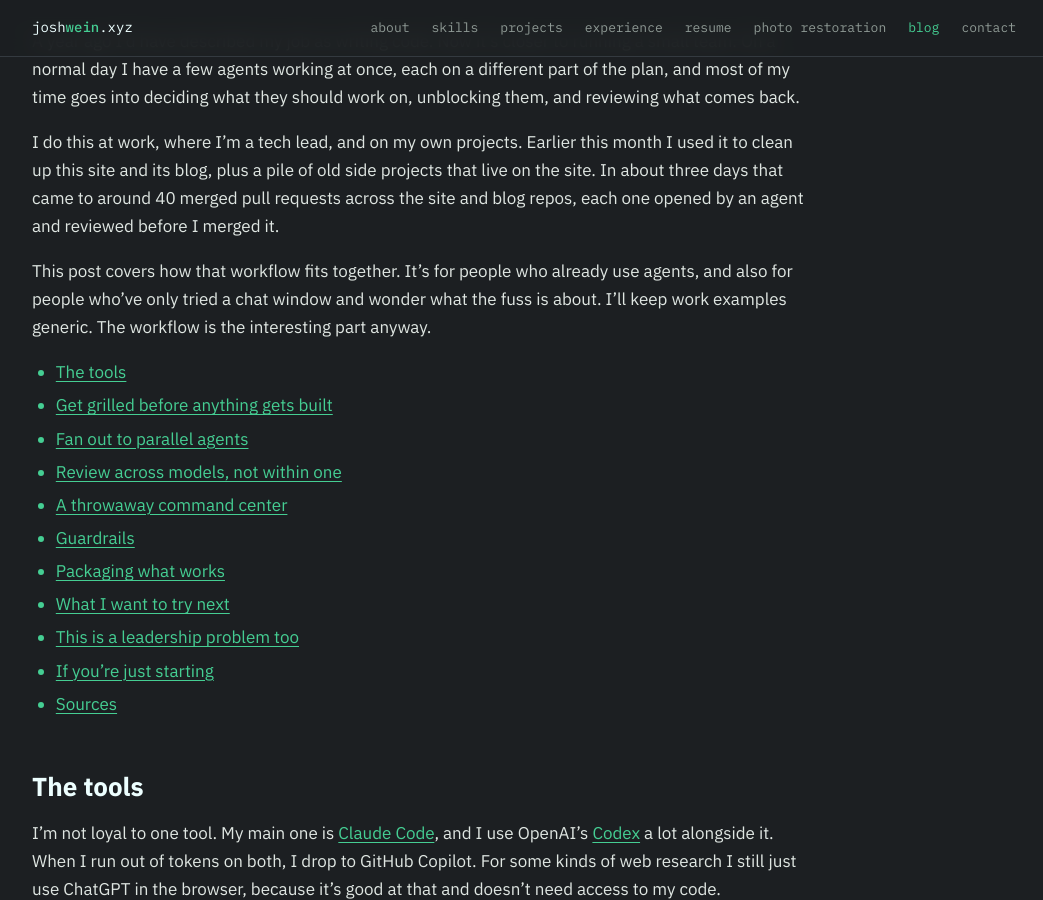
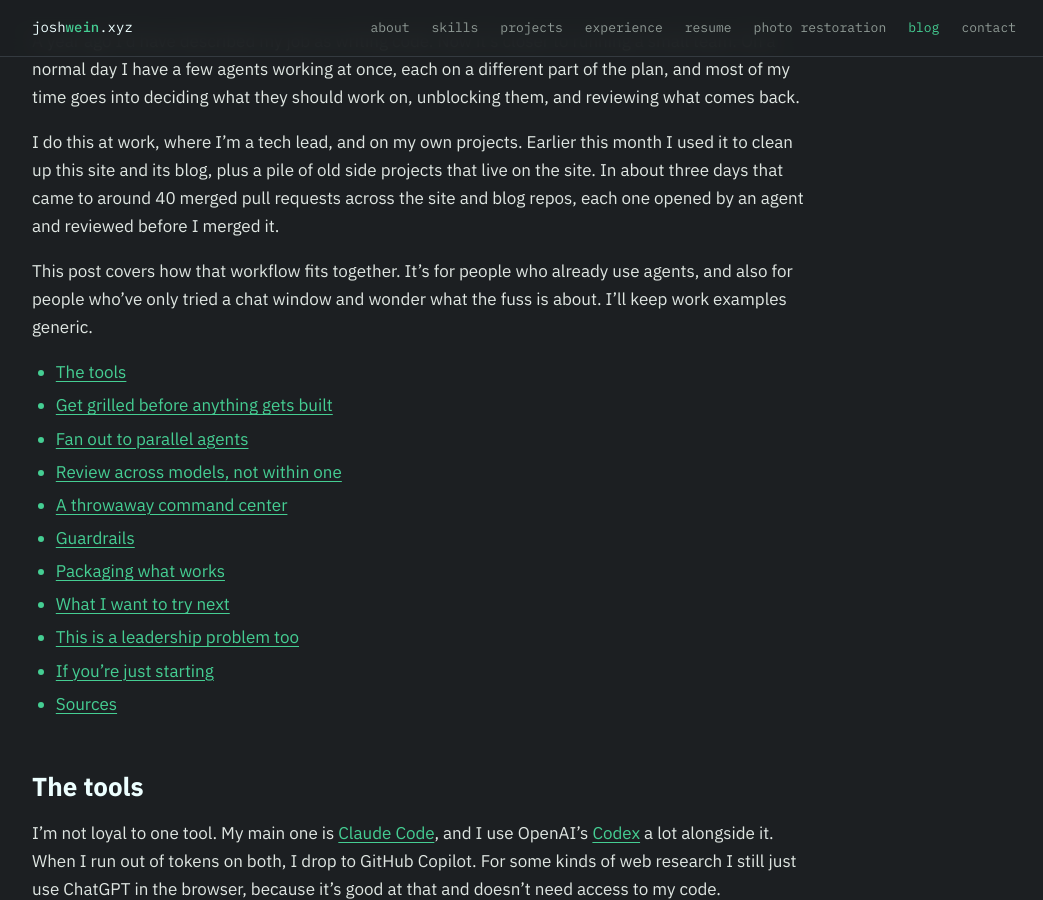
Before and after one commit to JoshWein/blog, a Jekyll site: the page built from _posts/2026-11-21-multi-agent-workflows.md, in a window 1280 px wide and 900 px high, scrolled down 446 px. Shown: the whole window, without its empty margins (116-1159 px from the left). Built offline with Jekyll 4.4.1, drawn with Linux system fonts in a browser that asks for light colours; comment, search, counter and statistics services are not loaded.

Commit message:
Drop a sentence from the intro
Co-Authored-By: Claude Opus 5.5 <noreply@anthropic.com>
Claude-Session: https://claude.ai/code/session_01HtAirmGQyAcmjJao62wzYe

```diff
--- a/_posts/2026-11-21-multi-agent-workflows.md
+++ b/_posts/2026-11-21-multi-agent-workflows.md
@@ -10,7 +10,7 @@ A year ago I'd have described my job as writing code. Now it's closer to running
 
 I do this at work, where I'm a tech lead, and on my own projects. Earlier this month I used it to clean up this site and its blog, plus a pile of old side projects that live on the site. In about three days that came to around 40 merged pull requests across the site and blog repos, each one opened by an agent and reviewed before I merged it.
 
-This post covers how that workflow fits together. It's for people who already use agents, and also for people who've only tried a chat window and wonder what the fuss is about. I'll keep work examples generic. The workflow is the interesting part anyway.
+This post covers how that workflow fits together. It's for people who already use agents, and also for people who've only tried a chat window and wonder what the fuss is about. I'll keep work examples generic.
 
 * [The tools](#the-tools)
 * [Get grilled before anything gets built](#get-grilled-before-anything-gets-built)
```
